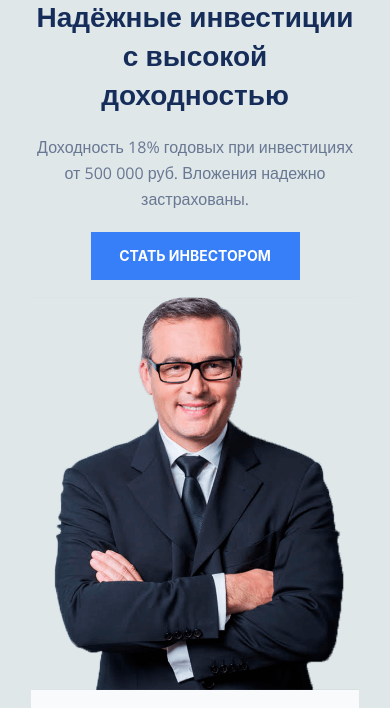
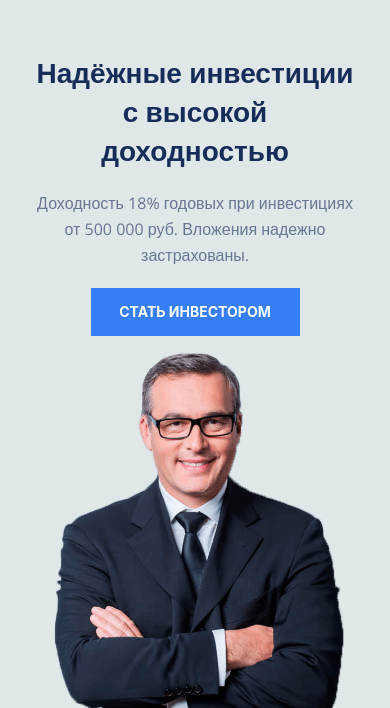
Before and after one commit to ElementalMagic/fondsberejeniy, a website: page fondsberejeniy/index.html in a window 390 px wide. Shown: the part 73-781 px from the top of the page. Drawn offline with nearby package versions, Linux system fonts and the light colour scheme; a script that the page names is missing.

Commit message:
hero section padding for touch

```diff
--- a/fondsberejeniy/css/styles.css
+++ b/fondsberejeniy/css/styles.css
@@ -169,6 +169,13 @@ p {
 .begin-bg {
   background: #dfe7e9;
   padding-top: 0 !important;
+}
+
+@media screen and (max-width: 768px) {
+  .begin-bg {
+  background: #dfe7e9;
+  padding-top: 56px !important;
+}
 }
 
 .begin__title {
```
Also changed, not shown: 2 other files.
